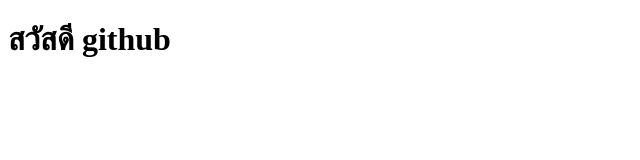
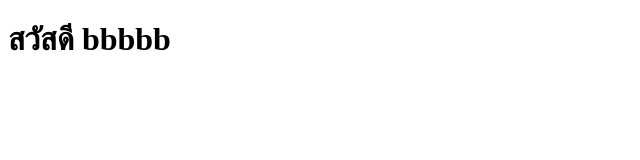
Before and after one commit to amthika/day2-p1, a plain HTML site: page index.html in a window 1280 px wide. Shown: the full height of the page, 0-640 px from the left. Drawn offline with Linux system fonts and the light colour scheme.

Commit message:
แก้ไข index1

```diff
--- a/index.html
+++ b/index.html
@@ -5,6 +5,6 @@
     <title>Title</title>
 </head>
 <body>
-<h1>สวัสดี github</h1>
+<h1>สวัสดี bbbbb</h1>
 </body>
 </html>
```
